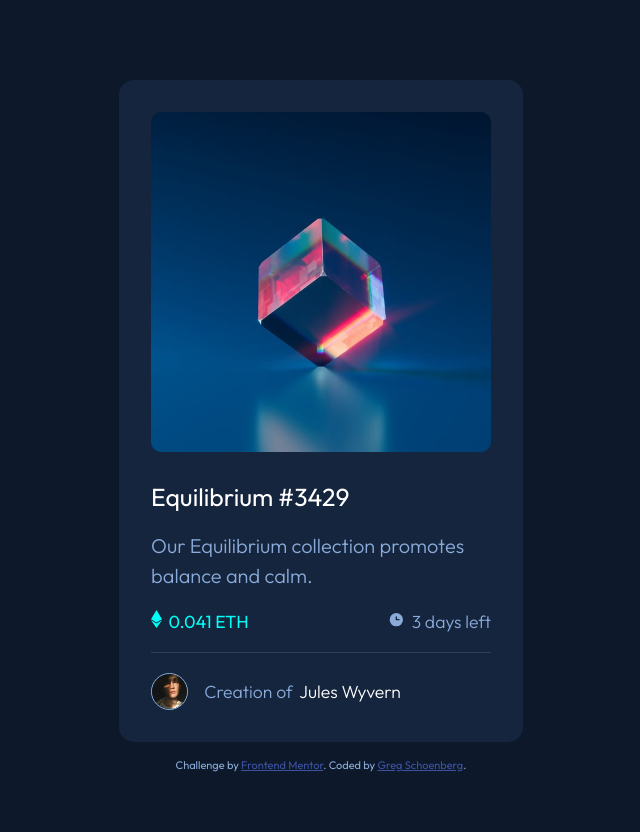
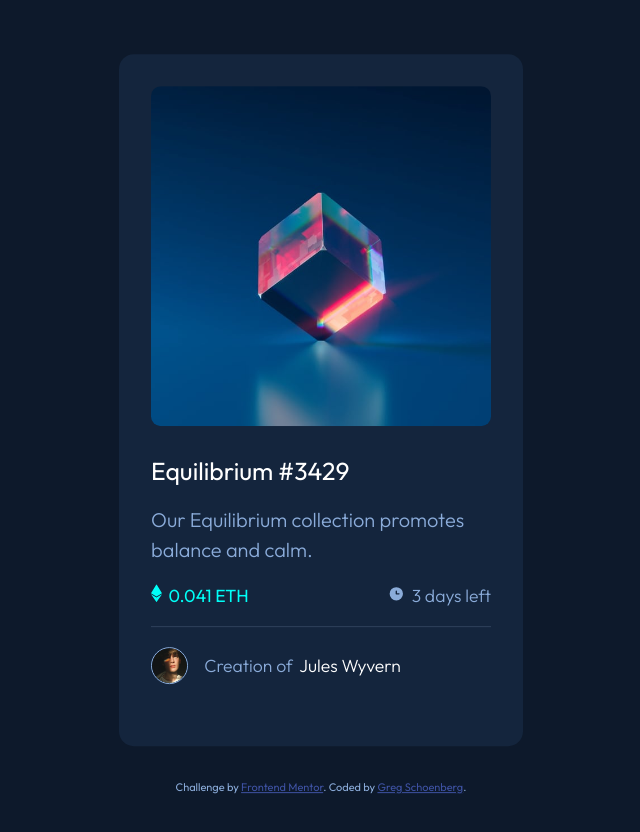
Before and after one commit to GregNicholas/FE-mentor-quick-challenge-NFT, a website built with Parcel: page index.html in a window 1280 px wide. Shown: the whole page, without its empty margins (319-959 px from the left). After the commit the page ends 800 px from the top, so only its background shows below. Built offline with nearby package versions, Linux system fonts and the light colour scheme.

Commit message:
center card

```diff
--- a/index.html
+++ b/index.html
@@ -40,12 +40,12 @@
           <img src="./images/image-avatar.png" alt="creator" />
           Creation of <span class="name">Jules Wyvern</span>
         </p>
-      </div>
-      <div class="attribution">
-        Challenge by
-        <a href="https://www.frontendmentor.io?ref=challenge" target="_blank"
-          >Frontend Mentor</a
-        >. Coded by <a href="https://gregschoenberg.com">Greg Schoenberg</a>.
+        <div class="attribution">
+          Challenge by
+          <a href="https://www.frontendmentor.io?ref=challenge" target="_blank"
+            >Frontend Mentor</a
+          >. Coded by <a href="https://gregschoenberg.com">Greg Schoenberg</a>.
+        </div>
       </div>
     </main>
   </body>
--- a/styles.css
+++ b/styles.css
@@ -32,6 +32,7 @@ p {
   font-size: 11px;
   text-align: center;
   color: var(--soft-blue);
+  transform: translateY(80px);
 }
 .attribution a {
   color: hsl(228, 45%, 44%);
@@ -44,7 +45,12 @@ p {
   height: fit-content;
   width: 340px;
   margin: auto auto;
+  position: absolute;
   top: 50%;
+  left: 50%;
+  -moz-transform: translateX(-50%) translateY(-50%);
+  -webkit-transform: translateX(-50%) translateY(-50%);
+  transform: translateX(-50%) translateY(-50%);
 }
 
 .card-img-container {
```
